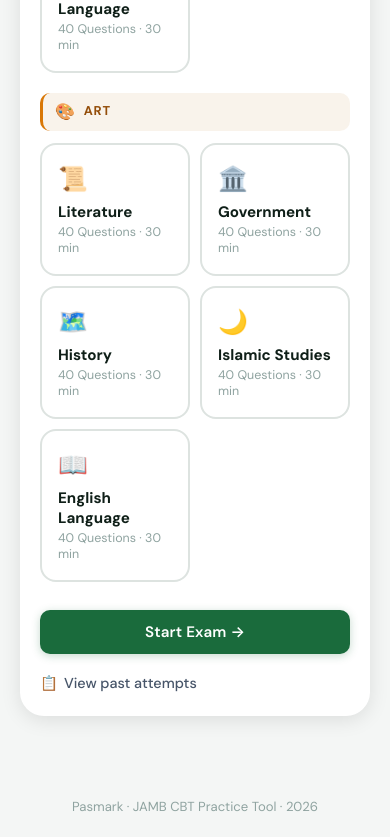
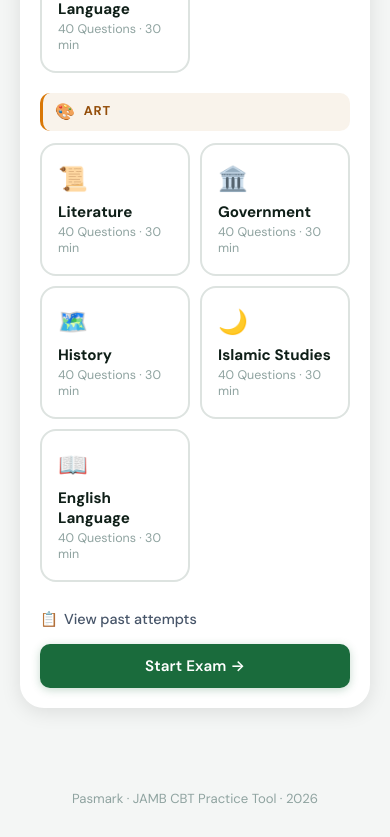
Before and after one commit to UsmanArazak/Passmark, a React (Vite) app: page / in a window 390 px wide. Shown: the part 1007-1844 px from the top of the page. Built offline with nearby package versions, Linux system fonts and the light colour scheme.

Commit message:
style: enhance mobile UI with sticky start button and grid

```diff
--- a/src/styles/global.css
+++ b/src/styles/global.css
@@ -158,7 +158,7 @@ ul, ol { list-style: none; }
 /* ─── Animations ─────────────────────────────────────────────── */
 @keyframes fadeInUp {
   from { opacity: 0; transform: translateY(16px); }
-  to   { opacity: 1; transform: translateY(0); }
+  to   { opacity: 1; transform: none; }
 }
 @keyframes fadeIn {
   from { opacity: 0; }
--- a/src/styles/home.css
+++ b/src/styles/home.css
@@ -269,7 +269,18 @@
 }
 
 @media (max-width: 520px) {
-  .home-form-card { padding: 24px 20px; }
+  .home-form-card {
+    padding: 24px 20px 80px; /* Extra padding at bottom to clear the fixed button */
+  }
   .subject-grid { grid-template-columns: 1fr 1fr; }
   .home-hero { padding: 48px 20px 64px; }
+
+  .home-start-btn {
+    position: fixed;
+    bottom: 20px;
+    left: 20px;
+    width: calc(100% - 40px);
+    z-index: 100;
+    box-shadow: 0 8px 20px rgba(26, 107, 60, 0.3); /* Add shadow to float effect */
+  }
 }
```
